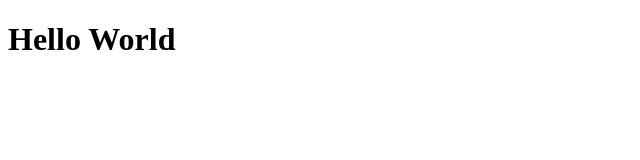
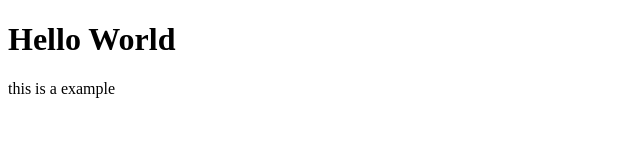
Before and after one commit to Xichelle/gitWorkshop, a plain HTML site: page index.html in a window 1280 px wide. Shown: the whole page, without its empty margins (0-640 px from the left). Drawn offline with Linux system fonts and the light colour scheme.

Commit message:
add content to index.html

```diff
--- a/index.html
+++ b/index.html
@@ -8,5 +8,6 @@
 </head>
 <body>
 <h1>Hello World</h1>
+<p>this is a example</p>
 </body>
 </html>
```
